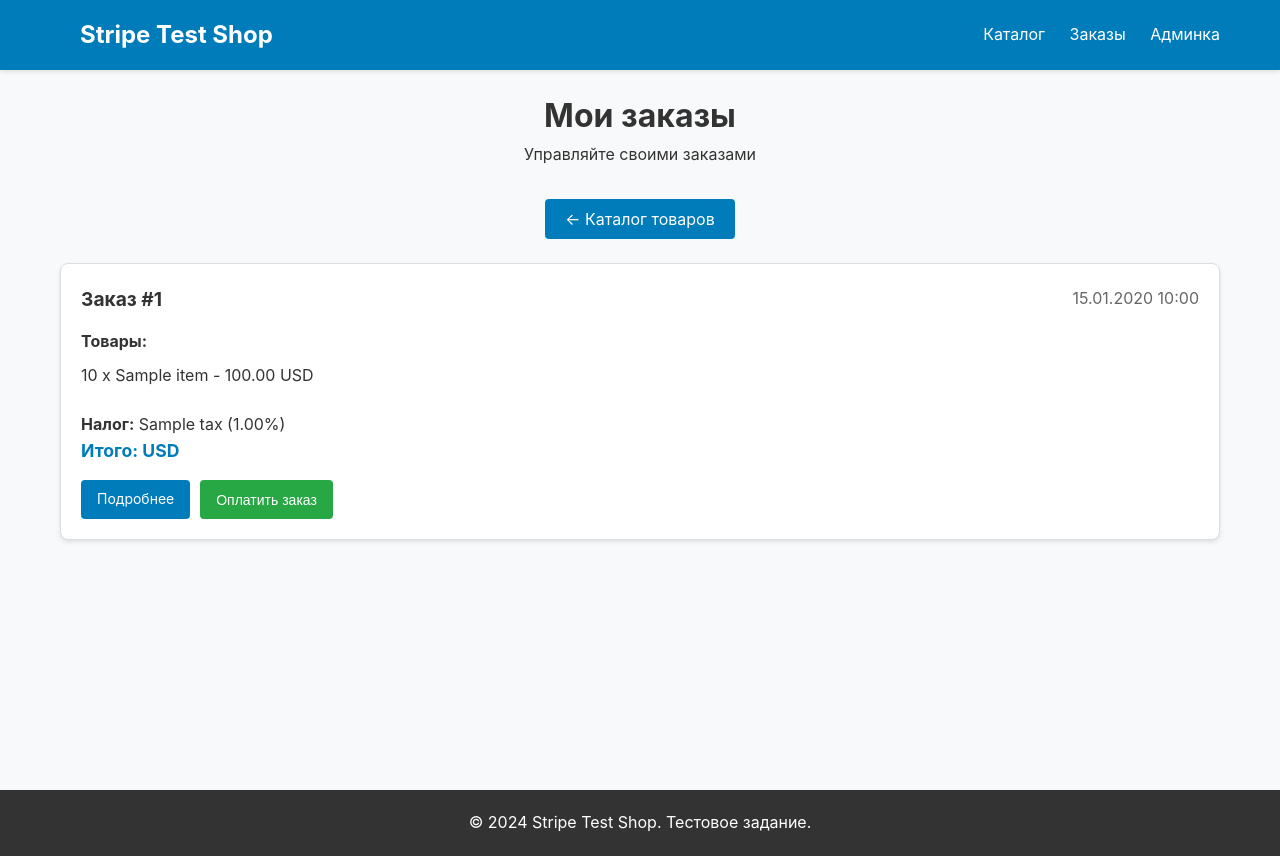
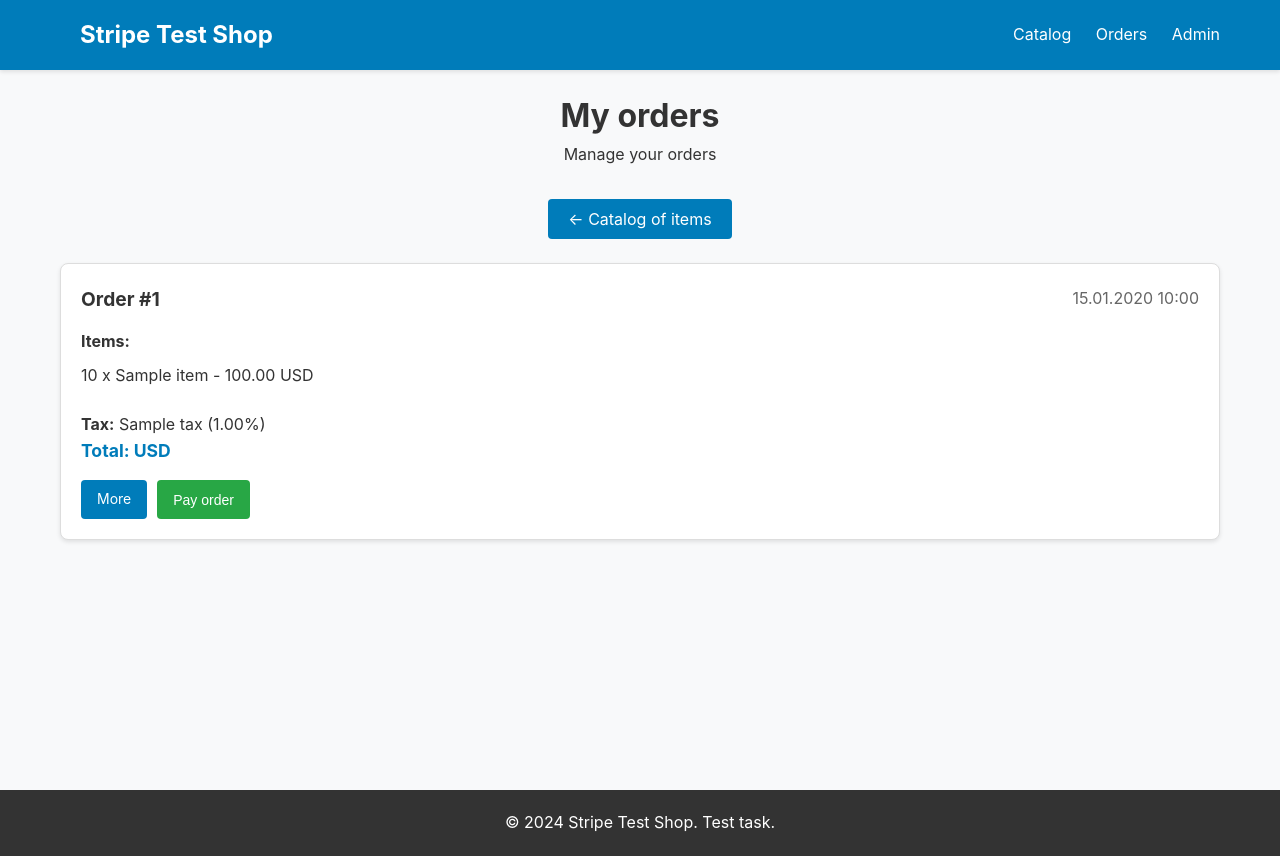
Before and after one commit to musashimiyomoto/stripe-test, a Django app: page /orders/ in a window 1280 px wide. Run offline with Django 5.2, Linux system fonts and the light colour scheme; tables that the repository leaves empty hold one stand-in row (values such as "Sample post"); parts of the project's set-up code (start-up, migrations or seed data) failed here and were passed over; some libraries are stand-ins or nearby versions.

Commit message:
Update templates for English localization and improve user experience
- Changed language in base HTML and various payment-related templates from Russian to English.
- Updated titles, messages, and button texts to enhance clarity for English-speaking users.
- Ensured consistency across templates for a unified user interface.

```diff
--- a/templates/base.html
+++ b/templates/base.html
@@ -1,5 +1,5 @@
 <!DOCTYPE html>
-<html lang="ru">
+<html lang="en">
     <head>
         <meta charset="UTF-8">
         <meta name="viewport" content="width=device-width, initial-scale=1.0">
@@ -45,9 +45,9 @@
             <div class="container">
                 <h1><a href="{% url 'item_list' %}" style="color: white; text-decoration: none;">Stripe Test Shop</a></h1>
                 <div>
-                    <a href="{% url 'item_list' %}">Каталог</a>
-                    <a href="{% url 'order_list' %}">Заказы</a>
-                    <a href="/admin/">Админка</a>
+                    <a href="{% url 'item_list' %}">Catalog</a>
+                    <a href="{% url 'order_list' %}">Orders</a>
+                    <a href="/admin/">Admin</a>
                 </div>
             </div>
         </nav>
@@ -58,8 +58,7 @@
         </main>
 
         <footer>
-            <p>&copy; 2024 Stripe Test Shop. Тестовое задание.</p>
+            <p>&copy; 2024 Stripe Test Shop. Test task.</p>
         </footer>
     </body>
-
 </html>
--- a/templates/payments/order_list.html
+++ b/templates/payments/order_list.html
@@ -1,6 +1,6 @@
 {% extends 'base.html' %}
 
-{% block title %}Мои заказы{% endblock %}
+{% block title %}My orders{% endblock %}
 
 {% block content %}
 <style>
@@ -27,12 +27,12 @@
 
 <div class="container">
   <div class="header">
-    <h1>Мои заказы</h1>
-    <p>Управляйте своими заказами</p>
+    <h1>My orders</h1>
+    <p>Manage your orders</p>
   </div>
 
   <div class="nav-links">
-    <a href="{% url 'item_list' %}">← Каталог товаров</a>
+    <a href="{% url 'item_list' %}">← Catalog of items</a>
   </div>
 
   {% if orders %}
@@ -40,37 +40,37 @@
       {% for order in orders %}
         <div class="order-card {% if order.id == request.session.order_id %}current-order{% endif %}">
           <div class="order-header">
-            <div class="order-id">Заказ #{{ order.id }}</div>
+            <div class="order-id">Order #{{ order.id }}</div>
             <div class="order-date">{{ order.created_at|date:"d.m.Y H:i" }}</div>
           </div>
 
           <div class="order-items">
-            <strong>Товары:</strong>
+            <strong>Items:</strong>
             {% for order_item in order.orderitem_set.all %}
               <div class="order-item">
                 {{ order_item.quantity }} x {{ order_item.item.name }} - {{ order_item.get_total_price }} {{ order_item.item.currency|upper }}
               </div>
             {% empty %}
-              <div class="order-item">Заказ пуст</div>
+              <div class="order-item">Order is empty</div>
             {% endfor %}
           </div>
 
           {% if order.discount %}
-            <div><strong>Скидка:</strong> {{ order.discount }}</div>
+            <div><strong>Discount:</strong> {{ order.discount }}</div>
           {% endif %}
 
           {% if order.tax %}
-            <div><strong>Налог:</strong> {{ order.tax }}</div>
+            <div><strong>Tax:</strong> {{ order.tax }}</div>
           {% endif %}
 
           <div class="order-total">
-            Итого: {{ order.get_total_amount }} {{ order.get_currency|upper }}
+            Total: {{ order.get_total_amount }} {{ order.get_currency|upper }}
           </div>
 
           <div class="order-actions">
-            <a href="{% url 'order_detail' order.pk %}" class="btn btn-primary">Подробнее</a>
+            <a href="{% url 'order_detail' order.pk %}" class="btn btn-primary">More</a>
             {% if order.orderitem_set.exists %}
-              <button onclick="buyOrder({{ order.id }})" class="btn btn-success">Оплатить заказ</button>
+              <button onclick="buyOrder({{ order.id }})" class="btn btn-success">Pay order</button>
             {% endif %}
           </div>
         </div>
@@ -78,9 +78,9 @@
     </div>
   {% else %}
     <div class="empty-state">
-      <h3>У вас пока нет заказов</h3>
-      <p>Добавьте товары в заказ из каталога</p>
-      <a href="{% url 'item_list' %}" class="btn btn-primary">Перейти к каталогу</a>
+      <h3>You have no orders yet</h3>
+      <p>Add items to the order from the catalog</p>
+      <a href="{% url 'item_list' %}" class="btn btn-primary">Go to the catalog</a>
     </div>
   {% endif %}
 </div>
@@ -96,7 +96,6 @@
     return response.json();
   })
   .then(session => {
-    // Получаем первый товар для определения валюты и ключа Stripe
     const stripe = Stripe('{{ STRIPE_PUBLISHABLE_KEY|default:"pk_test_..." }}');
     return stripe.redirectToCheckout({ sessionId: session.id });
   })
@@ -107,7 +106,7 @@
   })
   .catch(error => {
     console.error('Error:', error);
-    alert('Произошла ошибка при оформлении заказа.');
+    alert('An error occurred while placing the order.');
   });
 }
 </script>
```
Also changed, not shown: templates/payments/cancel.html (+6 -6 lines), templates/payments/item_detail.html (+5 -5 lines), templates/payments/item_list.html (+8 -8 lines), templates/payments/order_detail.html (+15 -15 lines), templates/payments/success.html (+6 -6 lines).
